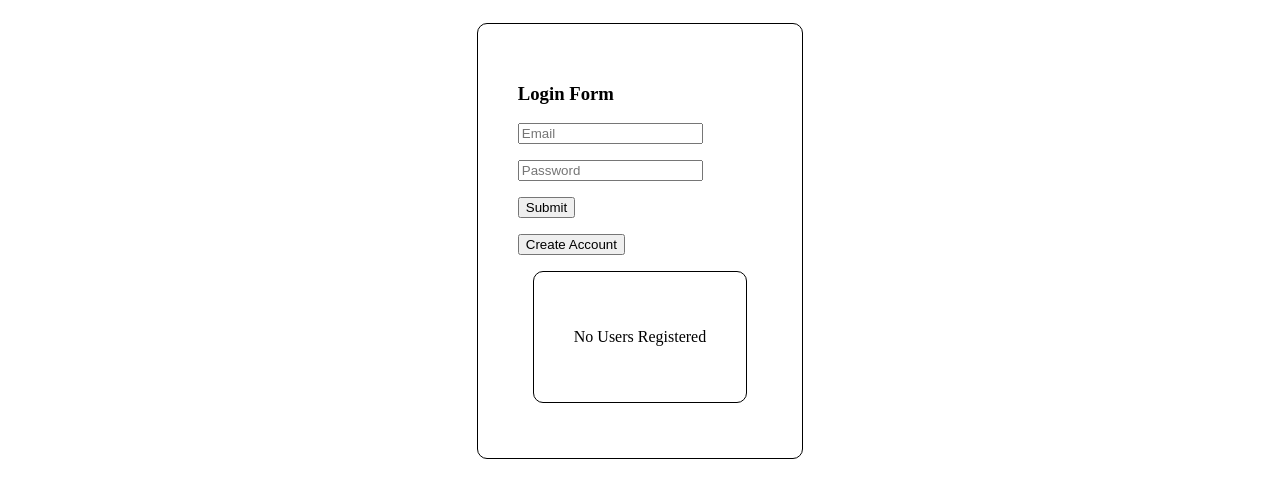
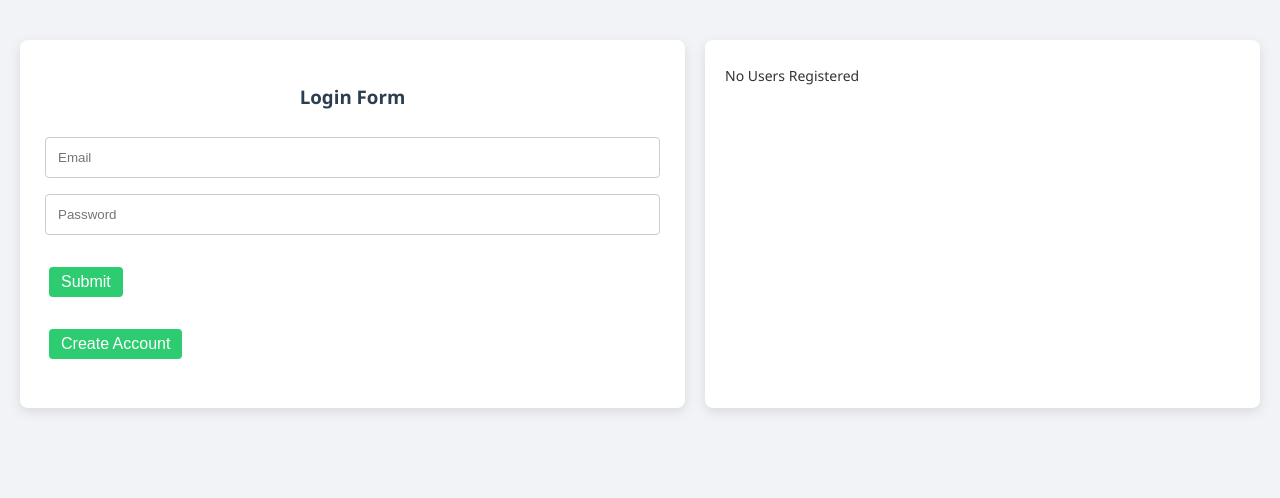
Before and after one commit to Rohitpawar0005/Rohitpawar0005.github.io, a plain HTML site: page Portfolio/p1/index.html in a window 1280 px wide. Drawn offline with Linux system fonts and the light colour scheme.

Commit message:
modified:   Portfolio/p1/script.js 	modified:   Portfolio/p1/style.css

```diff
--- a/Portfolio/p1/script.js
+++ b/Portfolio/p1/script.js
@@ -1,31 +1,38 @@
 let users = []
 let user = {}
 
-const loginForm = () =>{
-    const str = ` <div>
+const loginForm = () => {
+    const str = `
+    <div class="form-box">
         <h3>Login Form</h3>
         <p id="errormsg"></p>
-    <p><input type="email" placeholder="Email" id="email"></p>
+        <input type="email" placeholder="Email" id="email">
         <input type="password" placeholder="Password" id="pss">
         <p><button onclick='validateUser()'>Submit</button></p>
         <p><button onclick='registerForm()'>Create Account</button></p>
-    <div> ${showUsers()} </div>
+    </div>
+    <div class="users-box">
+        ${showUsers()}
+    </div>`;
+    root.innerHTML = str;
+};
 
-    `
-    root.innerHTML = str + "</div";
-}
-
-const registerForm = () =>{
-     const str = `<div">
+const registerForm = () => {
+    const str = `
+    <div class="form-box">
         <h3>Registration Form</h3>
-    <input type="text" placeholder="Name" id="name"><br><br>
-    <input type="email" placeholder="Email" id="email"><br><br>
+        <input type="text" placeholder="Name" id="name">
+        <input type="email" placeholder="Email" id="email">
         <input type="password" placeholder="Password" id="pss">
         <p><button onclick='saveUser()'>Submit</button></p>
-    <p>Already a member? <button onclick='loginForm()'> Login Here</button></p>
-    `
-    root.innerHTML = str + "</div";
-}
+        <p>Already a member? <button onclick='loginForm()'>Login Here</button></p>
+    </div>
+    <div class="users-box">
+        ${showUsers()}
+    </div>`;
+    root.innerHTML = str;
+};
+
 
 const showHome = () =>{
     const str = ` <div>
@@ -68,7 +75,7 @@ const showUsers = () =>{
 
     }
     users.forEach(user => {
-        x += `<p>${user.name} | ${user.email} | ${user.pass}</p>`;
+        x += `<p>${user.name}</p>`;
     });
 
     return x;
--- a/Portfolio/p1/style.css
+++ b/Portfolio/p1/style.css
@@ -1,13 +1,124 @@
-.container{
-    display: flex;
-    justify-content: center;
-
+/* Reset some default styles */
+body, html {
+    margin: 0;
+    padding: 0;
+    font-family: 'Segoe UI', Tahoma, Geneva, Verdana, sans-serif;
+    background: #f2f3f7;
+    color: #333;
 }
 
-.container div{
-    align-items: center;
-    border: 1px solid black;
-    margin: 15px;
-    padding: 40px;
-    border-radius: 10px;
+/* Parent container to hold both boxes side by side */
+.container {
+    display: flex;
+    flex-wrap: wrap; /* For responsiveness */
+    justify-content: center;
+    gap: 20px;
+    padding: 40px 20px;
 }
+
+/* Form box styling */
+.form-box {
+    flex: 1 1 350px;
+    background: #fff;
+    border-radius: 8px;
+    padding: 25px;
+    box-shadow: 0 4px 12px rgba(0,0,0,0.1);
+    min-width: 300px;
+}
+
+/* Registered users box styling */
+.users-box {
+    flex: 1 1 250px;
+    background: #ffffff;
+    border-radius: 8px;
+    padding: 20px;
+    box-shadow: 0 4px 12px rgba(0,0,0,0.1);
+    min-width: 250px;
+    max-height: 500px;
+    overflow-y: auto;
+}
+
+/* Headings */
+.form-box h3,
+.users-box h4 {
+    text-align: center;
+    margin-bottom: 20px;
+    color: #2c3e50;
+}
+
+/* Input fields */
+.form-box input[type="text"],
+.form-box input[type="email"],
+.form-box input[type="password"] {
+    width: 100%;
+    padding: 12px;
+    margin: 8px 0;
+    box-sizing: border-box;
+    border: 1px solid #ccc;
+    border-radius: 4px;
+    transition: border-color 0.3s ease;
+}
+
+.form-box input[type="text"]:focus,
+.form-box input[type="email"]:focus,
+.form-box input[type="password"]:focus {
+    border-color: #3498db;
+    outline: none;
+}
+
+/* Buttons */
+.form-box button {
+    width: 100%;
+    padding: 12px;
+    margin: 8px 0;
+    background: #3498db;
+    color: #fff;
+    border: none;
+    border-radius: 4px;
+    font-size: 16px;
+    cursor: pointer;
+    transition: background 0.3s ease;
+}
+
+.form-box button:hover {
+    background: #2980b9;
+}
+
+/* Small inline buttons */
+.form-box p button {
+    width: auto;
+    padding: 6px 12px;
+    margin-left: 4px;
+    background: #2ecc71;
+}
+
+.form-box p button:hover {
+    background: #27ae60;
+}
+
+/* Error message styling */
+#errormsg {
+    color: #e74c3c;
+    text-align: center;
+    font-weight: bold;
+    margin: 8px 0;
+}
+
+/* Registered user entries */
+.users-box p {
+    margin: 6px 0;
+    font-size: 14px;
+    border-bottom: 1px solid #eee;
+    padding-bottom: 4px;
+    word-break: break-all;
+}
+
+.users-box p:last-child {
+    border-bottom: none;
+}
+
+/* Welcome screen styling (optional) */
+.form-box .welcome {
+    text-align: center;
+    padding: 20px;
+}
```
Lines whose indentation alone changed are shown as unchanged.
